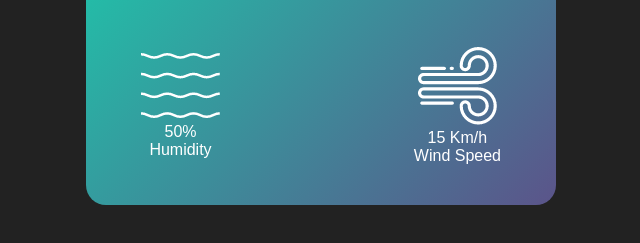
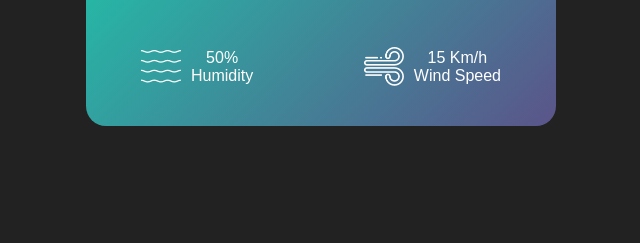
Before and after one commit to fmfahath/weatherApp, a plain HTML site: page index.html in a window 1280 px wide. Shown: the part 541-784 px from the top of the page, without its empty margins (319-959 px from the left). Drawn offline with Linux system fonts and the light colour scheme; files whose address does not match are found by name.

Commit message:
card/weather/details/col : css

```diff
--- a/css/style.css
+++ b/css/style.css
@@ -76,3 +76,14 @@ body{
     margin-top: 50px;
     padding: 0 20px;
 }
+
+.col{
+    display: flex;
+    align-items: center;
+    text-align: center;
+}
+
+.col img{
+    width: 40px;
+    margin-right: 10px;
+}
```
